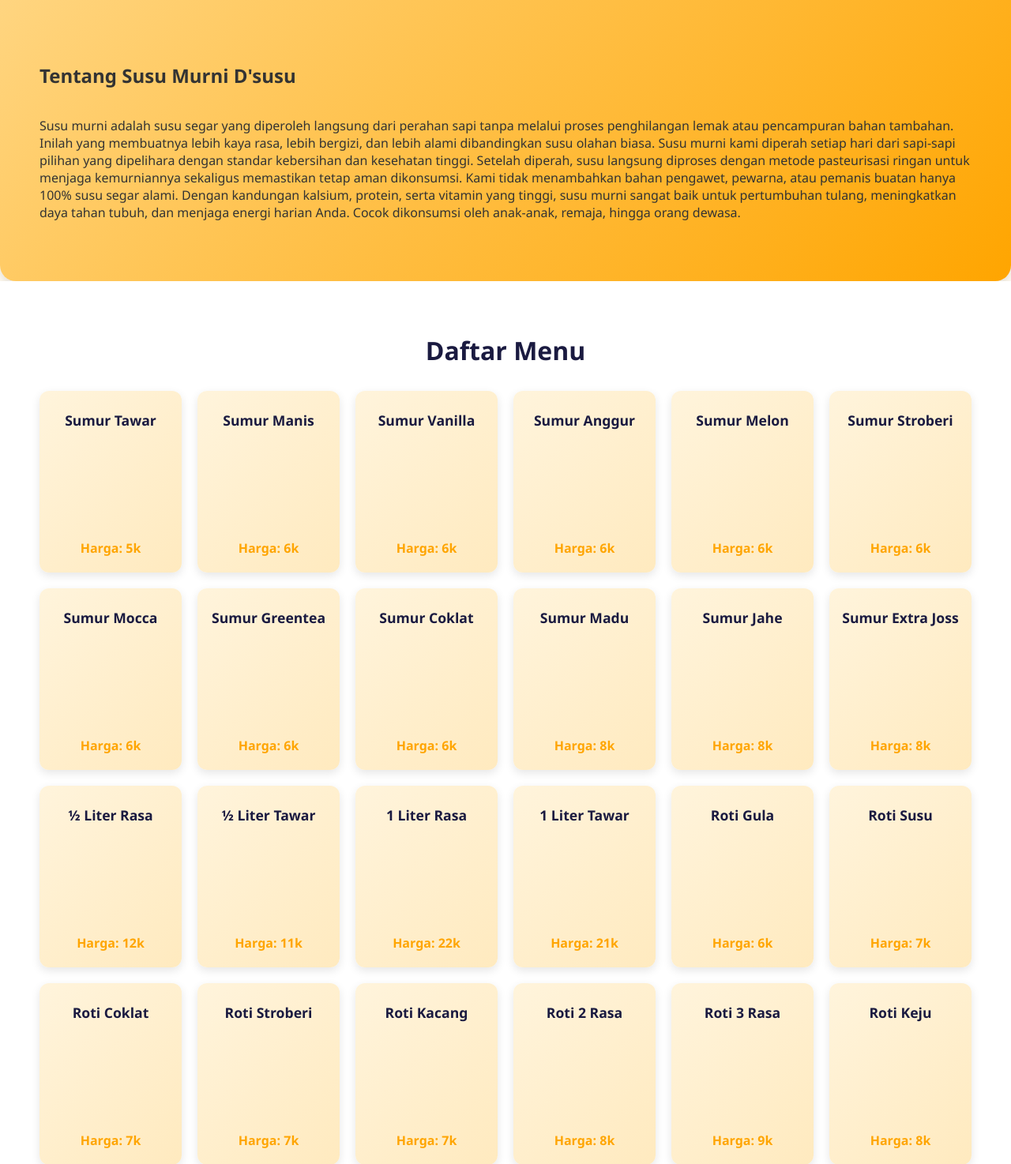
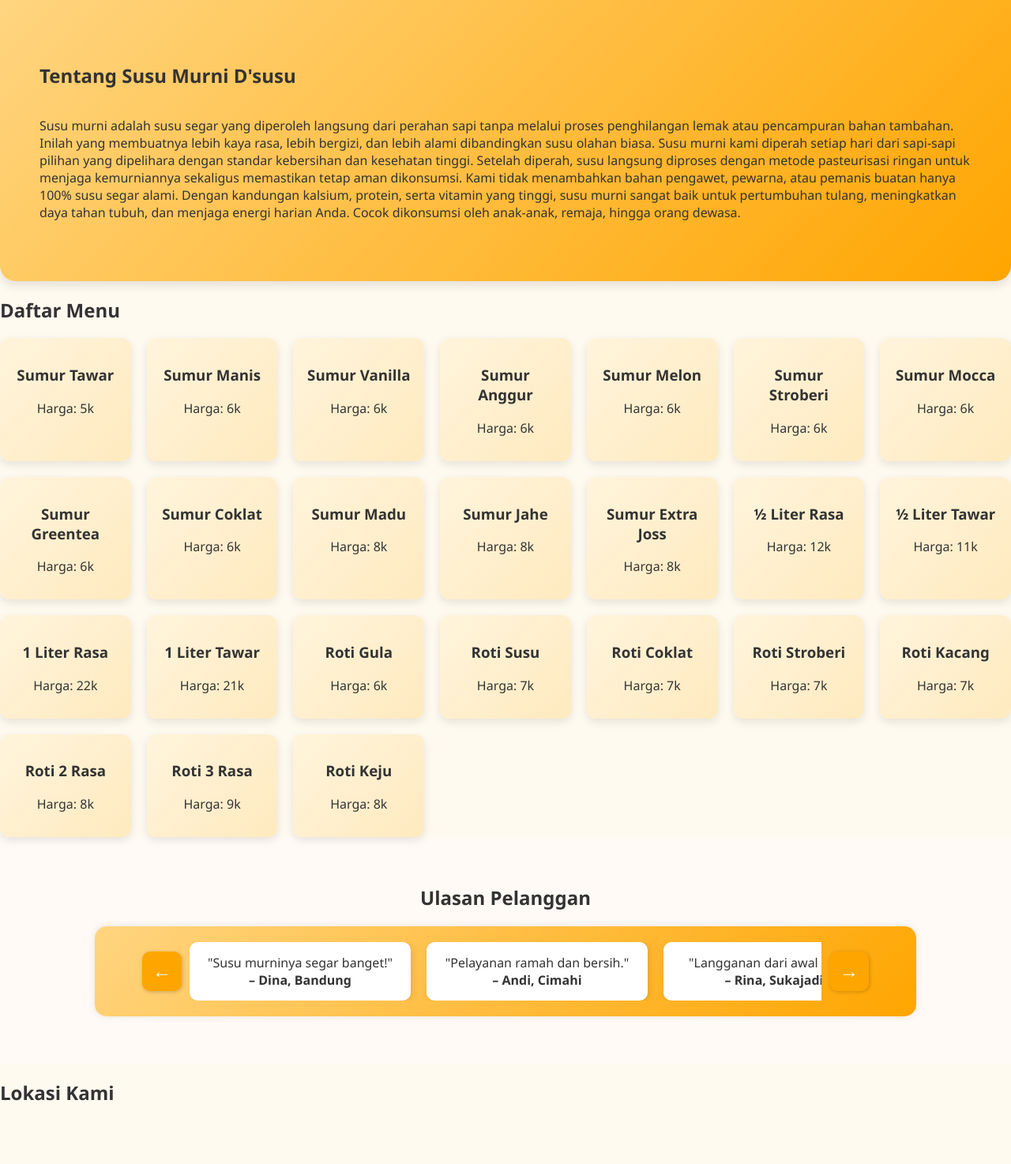
Before and after one commit to marsyadindaaa/susu-db, a PHP site: page /indextamu.php in a window 1280 px wide. Shown: the part 818-2292 px from the top of the page at 79% size. After the commit the page ends 2212 px from the top, so only its background shows below. Run offline with PHP 8.4, Linux system fonts and the light colour scheme; data that the repository does not hold is empty; grey boxes are pictures that could not be loaded.

Commit message:
Refactor session management and improve product handling in admin pages; streamline input validation and enhance CSS styling for better layout.

```diff
--- a/admin/edit.php
+++ b/admin/edit.php
@@ -6,7 +6,7 @@ if (!isset($_SESSION['login'])) {
 }
 ?>
 <?php
-include '<admin>config.php';
+include 'config.php';
 
 // Ambil data berdasarkan ID
 $id = $_GET['id'];
@@ -24,7 +24,7 @@ $data = $result->fetch_assoc();
   <button type="submit">Update</button>
 </form>
 <?php
-include '<admin>config.php';
+include 'config.php';
 
 $id    = $_POST['id'];
 $nama  = $_POST['nama_produk'];
--- a/style.css
+++ b/style.css
@@ -145,12 +145,12 @@ nav a:hover {
 }
 
 /* === Katalog Section === */
-#katalog {
+.katalog {
   padding: 40px 50px;
   background: #fff;
 }
 
-#katalog h2 {
+.katalog h2 {
   text-align: center;
   margin-bottom: 30px;
   font-size: 2em;
@@ -159,9 +159,8 @@ nav a:hover {
 
 .produk {
   display: grid;
-  grid-template-columns: repeat(auto-fit, minmax(180px, 1fr));
+  grid-template-columns: repeat(auto-fit, minmax(160px, 1fr));
   gap: 20px;
-  margin-bottom: 20px;
 }
 
 .card-produk {
@@ -172,10 +171,6 @@ nav a:hover {
   box-shadow: 0 4px 12px var(--shadow);
   transition: all 0.3s ease;
   border: none;
-  min-height: 200px;
-  display: flex;
-  flex-direction: column;
-  justify-content: space-between;
 }
 
 .card-produk:hover {
@@ -185,22 +180,9 @@ nav a:hover {
 
 .card-produk img {
   width: 100%;
-  height: 120px;
-  object-fit: cover;
-  border-radius: 8px;
+  height: auto;
+  border-radius: 10px;
   margin-bottom: 10px;
-}
-
-.card-produk h3 {
-  margin: 10px 0;
-  color: var(--milk-navy);
-  font-size: 1.1em;
-}
-
-.card-produk p {
-  margin: 5px 0;
-  font-weight: bold;
-  color: var(--milk-orange);
 }
 
 /* === Lokasi === */
```
Also changed, not shown: admin/config.php (+7 -2 lines), admin/create.php (+10 -37 lines), admin/delete.php (+8 -1 lines), main.js (+7 -5 lines).
